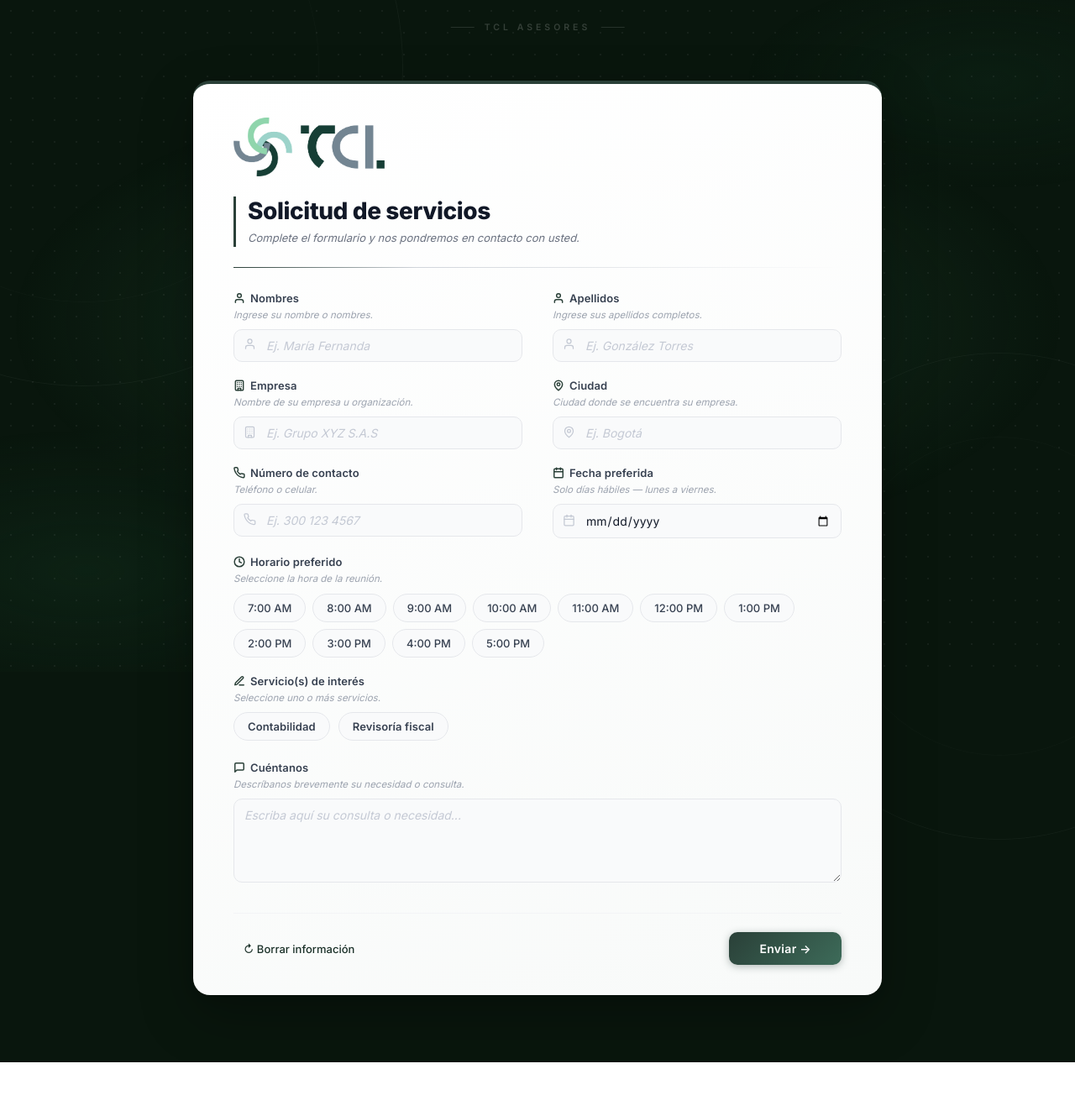
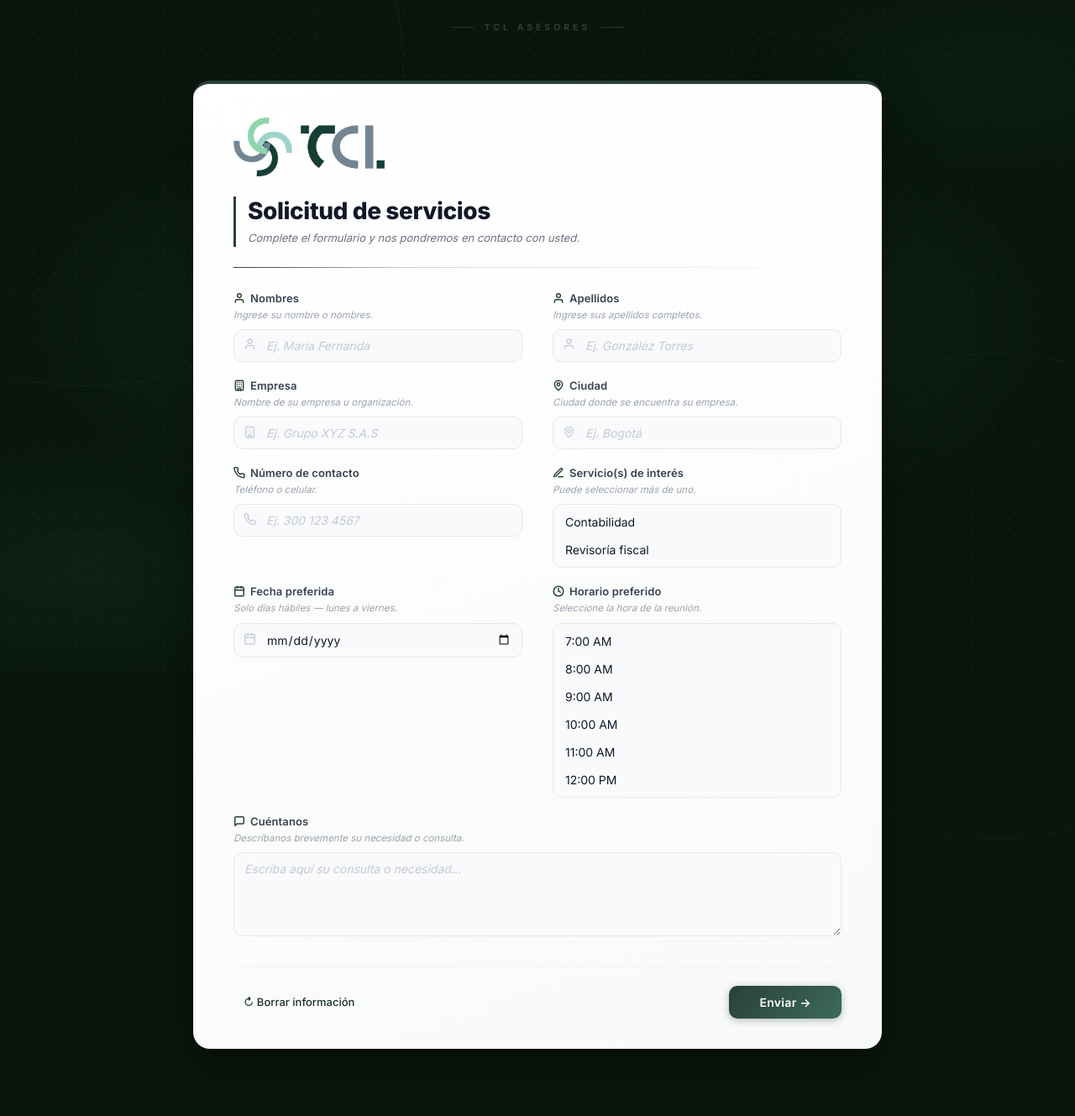
Before and after one commit to IA-TCL/Tcl-Servicios, a FastAPI app: page /form in a window 1280 px wide. Shown: the whole page at 84% size. Before the commit the page ends 1265 px from the top, so only its background shows below. Run offline with FastAPI, Linux system fonts and the light colour scheme.

Commit message:
feat: servicios y hora como listas, nuevo layout col-3

```diff
--- a/templates/form.html
+++ b/templates/form.html
@@ -216,23 +216,40 @@
         }
         .date-error.visible { display: block; }
 
-        /* Hora — pills grid */
-        .hora-grid {
-            display: flex; flex-wrap: wrap; gap: 8px; margin-top: 4px;
+        /* Select en modo lista (servicios y hora) */
+        .field select[multiple],
+        .field select[size] {
+            width: 100%;
+            border: 1.5px solid #e5e7eb;
+            border-radius: 10px;
+            font-size: 14px;
+            font-family: inherit;
+            color: #111827;
+            background: #f9fafb;
+            padding: 4px 0;
+            transition: border-color .2s, box-shadow .2s;
+            cursor: pointer;
+            outline: none;
         }
-        .hora-pill {
-            padding: 8px 16px;
-            border: 1.5px solid #e5e7eb;
-            border-radius: 50px;
-            font-size: 13px; font-weight: 500;
-            color: #374151; background: #f9fafb;
-            cursor: pointer; transition: all .18s;
-            font-family: inherit;
+        .field select[multiple]:focus,
+        .field select[size]:focus {
+            border-color: #2A4038;
+            background: #fff;
+            box-shadow: 0 0 0 3px rgba(42,64,56,.1);
         }
-        .hora-pill:hover { border-color: #2A4038; background: #fff; color: #2A4038; }
-        .hora-pill.active {
-            border-color: #2A4038; background: #2A4038;
-            color: #fff; box-shadow: 0 2px 8px rgba(42,64,56,.25);
+        .field select[multiple] option,
+        .field select[size] option {
+            padding: 8px 14px;
+            cursor: pointer;
+        }
+        .field select[multiple] option:checked,
+        .field select[size] option:checked {
+            background: #2A4038;
+            color: #fff;
+        }
+        .field select[multiple] option:hover,
+        .field select[size] option:hover {
+            background: #f0fdf4;
         }
 
         .checkboxes-wrap { display: flex; flex-wrap: wrap; gap: 10px; margin-top: 4px; }
@@ -394,6 +411,19 @@
                     </div>
                 </div>
 
+                <!-- Servicio(s) de interés -->
+                <div class="field col-3">
+                    <label for="servicios">
+                        <svg width="14" height="14" viewBox="0 0 24 24" fill="none" stroke="currentColor" stroke-width="2.5" stroke-linecap="round" stroke-linejoin="round"><path d="M12 20h9"/><path d="M16.5 3.5a2.121 2.121 0 0 1 3 3L7 19l-4 1 1-4L16.5 3.5z"/></svg>
+                        Servicio(s) de interés
+                    </label>
+                    <p class="hint">Puede seleccionar más de uno.</p>
+                    <select id="servicios" name="servicios" multiple size="2" required>
+                        <option value="Contabilidad">Contabilidad</option>
+                        <option value="Revisoría fiscal">Revisoría fiscal</option>
+                    </select>
+                </div>
+
                 <!-- Fecha preferida -->
                 <div class="field col-3">
                     <label for="fecha">
@@ -413,45 +443,25 @@
                 </div>
 
                 <!-- Horario preferido -->
-                <div class="field col-6">
-                    <label>
+                <div class="field col-3">
+                    <label for="hora">
                         <svg width="14" height="14" viewBox="0 0 24 24" fill="none" stroke="currentColor" stroke-width="2.5" stroke-linecap="round" stroke-linejoin="round"><circle cx="12" cy="12" r="10"/><polyline points="12 6 12 12 16 14"/></svg>
                         Horario preferido
                     </label>
                     <p class="hint">Seleccione la hora de la reunión.</p>
-                    <div class="hora-grid" id="hora-grid">
-                        <button type="button" class="hora-pill" data-value="7:00 AM">7:00 AM</button>
-                        <button type="button" class="hora-pill" data-value="8:00 AM">8:00 AM</button>
-                        <button type="button" class="hora-pill" data-value="9:00 AM">9:00 AM</button>
-                        <button type="button" class="hora-pill" data-value="10:00 AM">10:00 AM</button>
-                        <button type="button" class="hora-pill" data-value="11:00 AM">11:00 AM</button>
-                        <button type="button" class="hora-pill" data-value="12:00 PM">12:00 PM</button>
-                        <button type="button" class="hora-pill" data-value="1:00 PM">1:00 PM</button>
-                        <button type="button" class="hora-pill" data-value="2:00 PM">2:00 PM</button>
-                        <button type="button" class="hora-pill" data-value="3:00 PM">3:00 PM</button>
-                        <button type="button" class="hora-pill" data-value="4:00 PM">4:00 PM</button>
-                        <button type="button" class="hora-pill" data-value="5:00 PM">5:00 PM</button>
-                    </div>
-                    <input type="hidden" name="hora" id="hora-hidden">
-                </div>
-
-                <!-- Servicio(s) de interés -->
-                <div class="field col-6">
-                    <label>
-                        <svg width="14" height="14" viewBox="0 0 24 24" fill="none" stroke="currentColor" stroke-width="2.5" stroke-linecap="round" stroke-linejoin="round"><path d="M12 20h9"/><path d="M16.5 3.5a2.121 2.121 0 0 1 3 3L7 19l-4 1 1-4L16.5 3.5z"/></svg>
-                        Servicio(s) de interés
-                    </label>
-                    <p class="hint">Seleccione uno o más servicios.</p>
-                    <div class="checkboxes-wrap">
-                        <label class="checkbox-pill">
-                            <input type="checkbox" name="servicios" value="Contabilidad">
-                            Contabilidad
-                        </label>
-                        <label class="checkbox-pill">
-                            <input type="checkbox" name="servicios" value="Revisoría fiscal">
-                            Revisoría fiscal
-                        </label>
-                    </div>
+                    <select id="hora" name="hora" size="6" required>
+                        <option value="7:00 AM">7:00 AM</option>
+                        <option value="8:00 AM">8:00 AM</option>
+                        <option value="9:00 AM">9:00 AM</option>
+                        <option value="10:00 AM">10:00 AM</option>
+                        <option value="11:00 AM">11:00 AM</option>
+                        <option value="12:00 PM">12:00 PM</option>
+                        <option value="1:00 PM">1:00 PM</option>
+                        <option value="2:00 PM">2:00 PM</option>
+                        <option value="3:00 PM">3:00 PM</option>
+                        <option value="4:00 PM">4:00 PM</option>
+                        <option value="5:00 PM">5:00 PM</option>
+                    </select>
                 </div>
 
                 <!-- Cuéntanos -->
@@ -474,13 +484,6 @@
     </div>
 
     <script>
-        // Checkboxes servicios
-        document.querySelectorAll('.checkbox-pill input[type="checkbox"]').forEach(function(cb) {
-            cb.addEventListener('change', function() {
-                this.closest('.checkbox-pill').classList.toggle('checked', this.checked);
-            });
-        });
-
         // Fecha — solo lunes a viernes
         var DIAS = ['Domingo','Lunes','Martes','Miércoles','Jueves','Viernes','Sábado'];
         var MESES = ['enero','febrero','marzo','abril','mayo','junio','julio','agosto','septiembre','octubre','noviembre','diciembre'];
@@ -489,7 +492,6 @@
         var badgeText = document.getElementById('date-badge-text');
         var dateError = document.getElementById('date-error');
 
-        // Mínimo: hoy
         var hoy = new Date();
         var yyyy = hoy.getFullYear();
         var mm = String(hoy.getMonth()+1).padStart(2,'0');
@@ -500,10 +502,9 @@
             badge.classList.remove('visible');
             dateError.classList.remove('visible');
             if (!this.value) return;
-            // Parsear sin timezone offset
             var parts = this.value.split('-');
             var d = new Date(+parts[0], +parts[1]-1, +parts[2]);
-            var dow = d.getDay(); // 0=dom, 6=sab
+            var dow = d.getDay();
             if (dow === 0 || dow === 6) {
                 this.value = '';
                 dateError.classList.add('visible');
@@ -513,35 +514,23 @@
             }
         });
 
-        // Hora — pills
-        var horaHidden = document.getElementById('hora-hidden');
-        document.querySelectorAll('.hora-pill').forEach(function(pill) {
-            pill.addEventListener('click', function() {
-                document.querySelectorAll('.hora-pill').forEach(function(p) { p.classList.remove('active'); });
-                this.classList.add('active');
-                horaHidden.value = this.dataset.value;
-            });
-        });
-
         // Limpiar formulario
         document.getElementById('btn-clear').addEventListener('click', function() {
             document.getElementById('main-form').reset();
-            document.querySelectorAll('.checkbox-pill').forEach(function(p) { p.classList.remove('checked'); });
-            document.querySelectorAll('.hora-pill').forEach(function(p) { p.classList.remove('active'); });
-            horaHidden.value = '';
             badge.classList.remove('visible');
             dateError.classList.remove('visible');
         });
 
         // Validar al enviar
         document.getElementById('main-form').addEventListener('submit', function(e) {
-            var checked = document.querySelectorAll('input[name="servicios"]:checked');
-            if (checked.length === 0) {
+            var serviciosEl = document.getElementById('servicios');
+            var seleccionados = Array.from(serviciosEl.selectedOptions);
+            if (seleccionados.length === 0) {
                 e.preventDefault();
                 alert('Por favor seleccione al menos un servicio de interés.');
                 return;
             }
-            if (!horaHidden.value) {
+            if (!document.getElementById('hora').value) {
                 e.preventDefault();
                 alert('Por favor seleccione un horario preferido.');
                 return;
```
